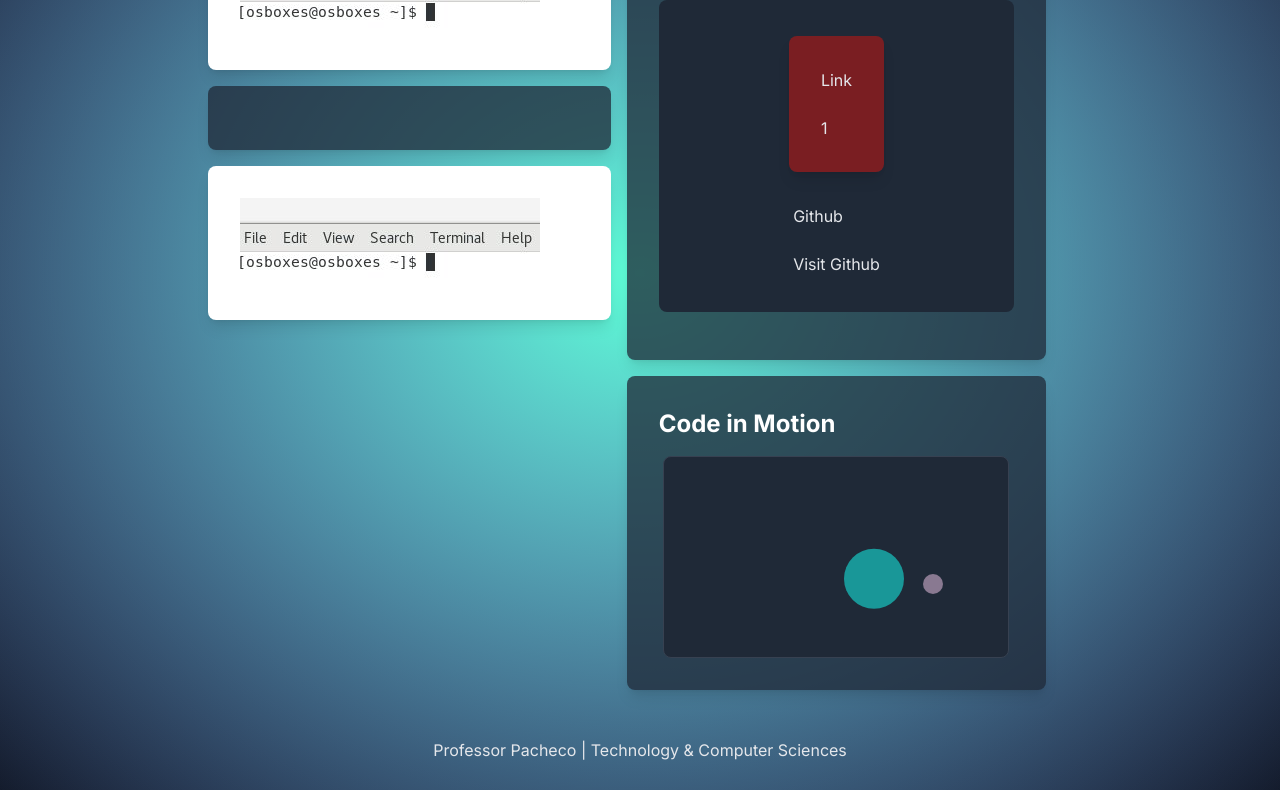
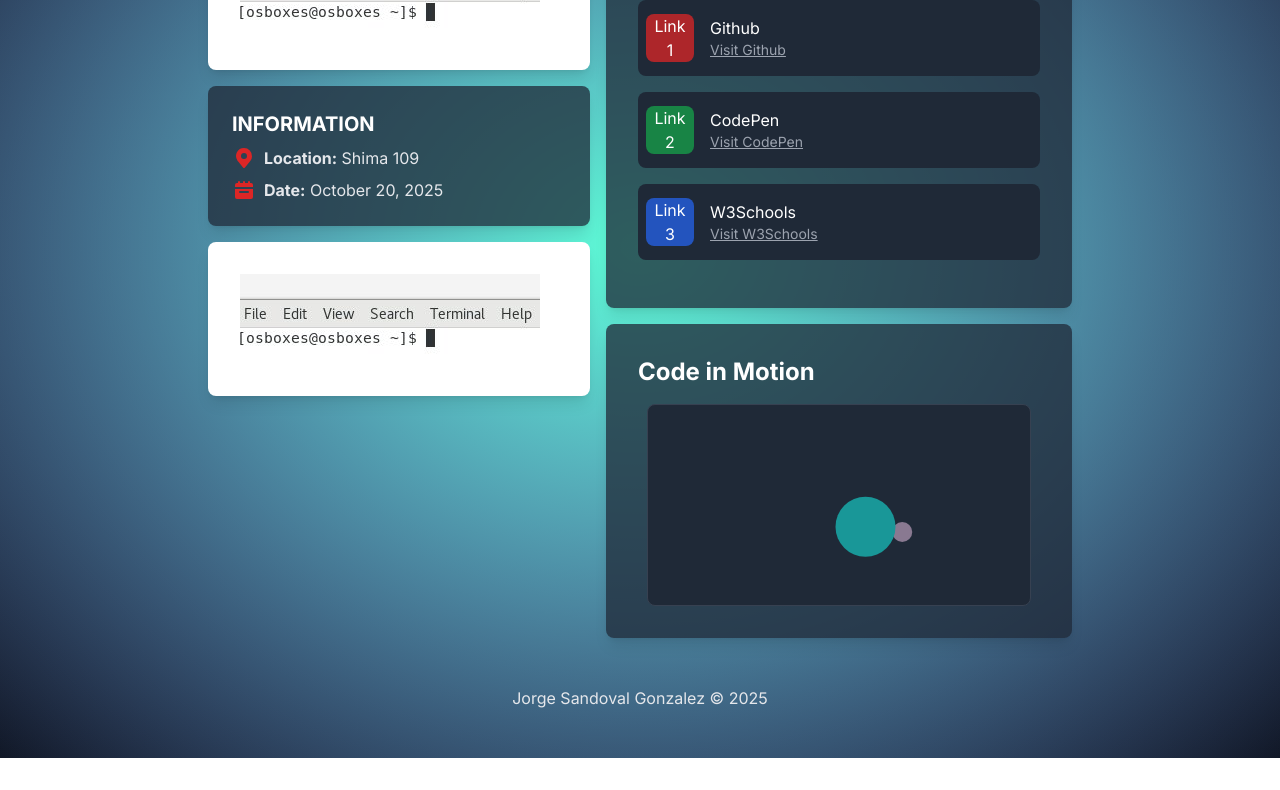
Before and after one commit to jsandovalgonzalez243/website, a plain HTML site: page duplicate.html in a window 1280 px wide. Shown: the part 264-1054 px from the top of the page. After the commit the page ends 1022 px from the top, so only its background shows below. Drawn offline with nearby package versions, Linux system fonts and the light colour scheme.

Commit message:
Update duplicate.html

```diff
--- a/duplicate.html
+++ b/duplicate.html
@@ -29,17 +29,32 @@
 
         <header class="text-center mb-8">
             <h1 class="text-4xl md:text-5xl font-bold text-white mb-2">Jorge Sandoval Gonzalez</h1>
-            <p class="text-lg text-gray-400">Assignment Animation #1.</p>
+            <p class="text-lg white">Duplicate Assignment</p>
         </header>
 
         <div class="grid grid-flow-col gap-4">
-            <div class="col-span-4">
+            <div>
 
                 <div class="my-4 bg-white rounded-lg p-6 md:p-8 shadow-lg">
                     <img src="foto_no_exif.jpg">
                 </div>
 
-                <div class="my-4 bg-gray-800/75 rounded-lg p-6 md:p-8 shadow-lg">
+                <div class="my-4 bg-gray-800/75 rounded-lg p-6 md: shadow-lg">
+                    <div class="mb-2 text-xl font-bold text-white">
+                        <h1>INFORMATION</h1>
+                    </div>
+                    <div class="mb-2 flex">
+                        <svg class="w-6 h-6 text-red-600" aria-hidden="true" xmlns="http://www.w3.org/2000/svg" width="24" height="24" fill="currentColor" viewBox="0 0 24 24">
+                            <path fill-rule="evenodd" d="M11.906 1.994a8.002 8.002 0 0 1 8.09 8.421 7.996 7.996 0 0 1-1.297 3.957.996.996 0 0 1-.133.204l-.108.129c-.178.243-.37.477-.573.699l-5.112 6.224a1 1 0 0 1-1.545 0L5.982 15.26l-.002-.002a18.146 18.146 0 0 1-.309-.38l-.133-.163a.999.999 0 0 1-.13-.202 7.995 7.995 0 0 1 6.498-12.518ZM15 9.997a3 3 0 1 1-5.999 0 3 3 0 0 1 5.999 0Z" clip-rule="evenodd"/>
+                        </svg>
+                        <p><span class="font-bold ml-2">Location:</span> Shima 109</p>
+                    </div>
+                    <div class="flex">
+                        <svg class="w-6 h-6 text-red-600" aria-hidden="true" xmlns="http://www.w3.org/2000/svg" width="24" height="24" fill="currentColor" viewBox="0 0 24 24">
+                            <path fill-rule="evenodd" d="M6 5V4a1 1 0 1 1 2 0v1h3V4a1 1 0 1 1 2 0v1h3V4a1 1 0 1 1 2 0v1h1a2 2 0 0 1 2 2v2H3V7a2 2 0 0 1 2-2h1ZM3 19v-8h18v8a2 2 0 0 1-2 2H5a2 2 0 0 1-2-2Zm5-6a1 1 0 1 0 0 2h8a1 1 0 1 0 0-2H8Z" clip-rule="evenodd"/>
+                        </svg>
+                        <p><span class="font-bold ml-2">Date:</span> October 20, 2025</p>
+                    </div>
                 </div>
 
                 <div class="my-4 bg-white rounded-lg p-6 md:p-8 shadow-lg">
@@ -50,20 +65,40 @@
             <div class="col-span-1">
 
                 <div class="my-4 bg-gray-800/75 rounded-lg p-6 md:p-8 shadow-lg">
-                    <h2 class="mb-4 text-3xl font-bold text-white">
+                    <h2 class="mb-4 text-3xl font-bold">
                         Animated Links
                     </h2>
 
-                    <div class="flex flex-col items-center bg-gray-800 my-4 p-5 rounded-lg transition-transform duration-300 hover:scale-110">
-                        <div class="my-4 bg-red-800/75 rounded-lg p-6 md:p-8 shadow-lg">
-                            <p>Link</p>
-                            <br>
-                            <p>1</p>
+                    <div class="flex flex-row items-center bg-gray-800 my-4 p-0 rounded-lg transition-transform duration-300 hover:scale-110 hover:bg-red-600/25">
+                        <div class="ml-2 bg-red-600/75 rounded-lg size-12 shrink-0 text-white">
+                            <p class="text-center">Link</p>
+                            <p class="text-center">1</p>
+                        </div>
+                        <div class="flex flex-col justify-between p-4 leading-normal text-white">
+                            <p>Github</p>
+                            <a href="https://github.com" class="text-sm underline text-gray-400">Visit Github</a>
+                        </div>
+                    </div>
+
+                    <div class="flex flex-row items-center bg-gray-800 my-4 p-0 rounded-lg transition-transform duration-300 hover:scale-110 hover:bg-green-600/25">
+                        <div class="ml-2 bg-green-600/75 rounded-lg size-12 shrink-0 text-white">
+                            <p class="text-center">Link</p>
+                            <p class="text-center">2</p>
                         </div>
                         <div class="flex flex-col justify-between p-4 leading-normal">
-                        <span class="w-full">Github</span>
-                        <br>
-                        <a href="https://github.com" class="w-full">Visit Github</span>
+                            <p class="text-white">CodePen</p>
+                            <a href="https://codepen.io" class="text-sm underline text-gray-400">Visit CodePen</a>
+                        </div>
+                    </div>
+
+                    <div class="flex flex-row items-center bg-gray-800 my-4 p-0 rounded-lg transition-transform duration-300 hover:scale-110 hover:bg-blue-600/25">
+                        <div class="ml-2 bg-blue-600/75 rounded-lg size-12 shrink-0 text-white">
+                            <p class="text-center">Link</p>
+                            <p class="text-center"/>3</p>
+                        </div>
+                        <div class="flex flex-col justify-between p-4 leading-normal">
+                            <p class="text-white">W3Schools</p>
+                            <a href="https://www.w3schools.com" class="text-sm underline text-gray-400">Visit W3Schools</a>
                         </div>
                     </div>
                 </div>
@@ -80,7 +115,7 @@
         </div>
 
         <footer class="text-center mt-8">
-            <p>Professor Pacheco | Technology & Computer Sciences</p>
+            <p>Jorge Sandoval Gonzalez &#169; 2025</p>
         </footer>
 
     </div>
@@ -111,7 +146,7 @@
             // Here we define the properties of the object we want to animate.
             // Let's create a circle.
             let circle = {
-                x: 100,                     // Initial horizontal position
+                x: canvasWidth / 2,                     // Initial horizontal position
                 y: canvasHeight / 2,        // Initial vertical position (center)
                 radius: 10,                 // 3c, The radius of the circle
                 dx: 1,                      // 3d,Horizontal velocity (how many pixels to move per frame)
@@ -122,7 +157,7 @@
             //3e,
 
             let circle2 = {
-                x: 200,                     // Initial horizontal position
+                x: canvasWidth / 3,                     // Initial horizontal position
                 y: canvasHeight / 3,        // Initial vertical position (center)
                 radius: 30,                 // 3c, The radius of the circle
                 dx: 10,                      // 3d,Horizontal velocity (how many pixels to move per frame)
@@ -223,10 +258,13 @@
 
             function resizeCanvas() {
                 // Get the width of the container element
-                canvasWidth = canvas.parentElement.clientWidth;
+                canvasWidth = canvas.parentElement.clientWidth * 0.9;
                 canvas.width = canvasWidth;
                 // We can also recenter the circle if we want
+                circle.x = canvasWidth / 2;
                 circle.y = canvasHeight / 2;
+                circle2.x = canvasWidth / 3;
+                circle2.y = canvasHeight / 3;
             }
 
             // Listen for the window to be resized and call our function
```
